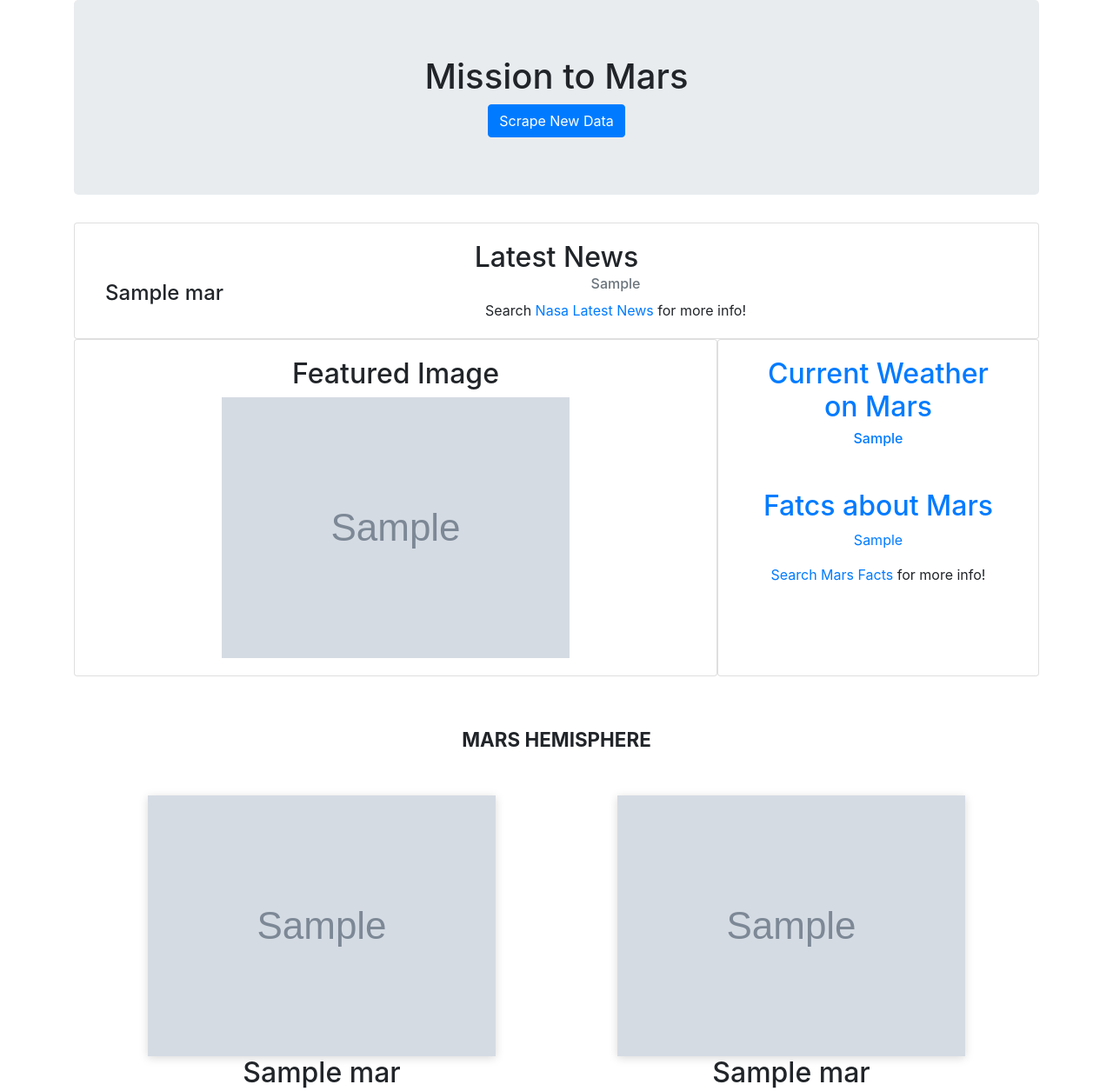
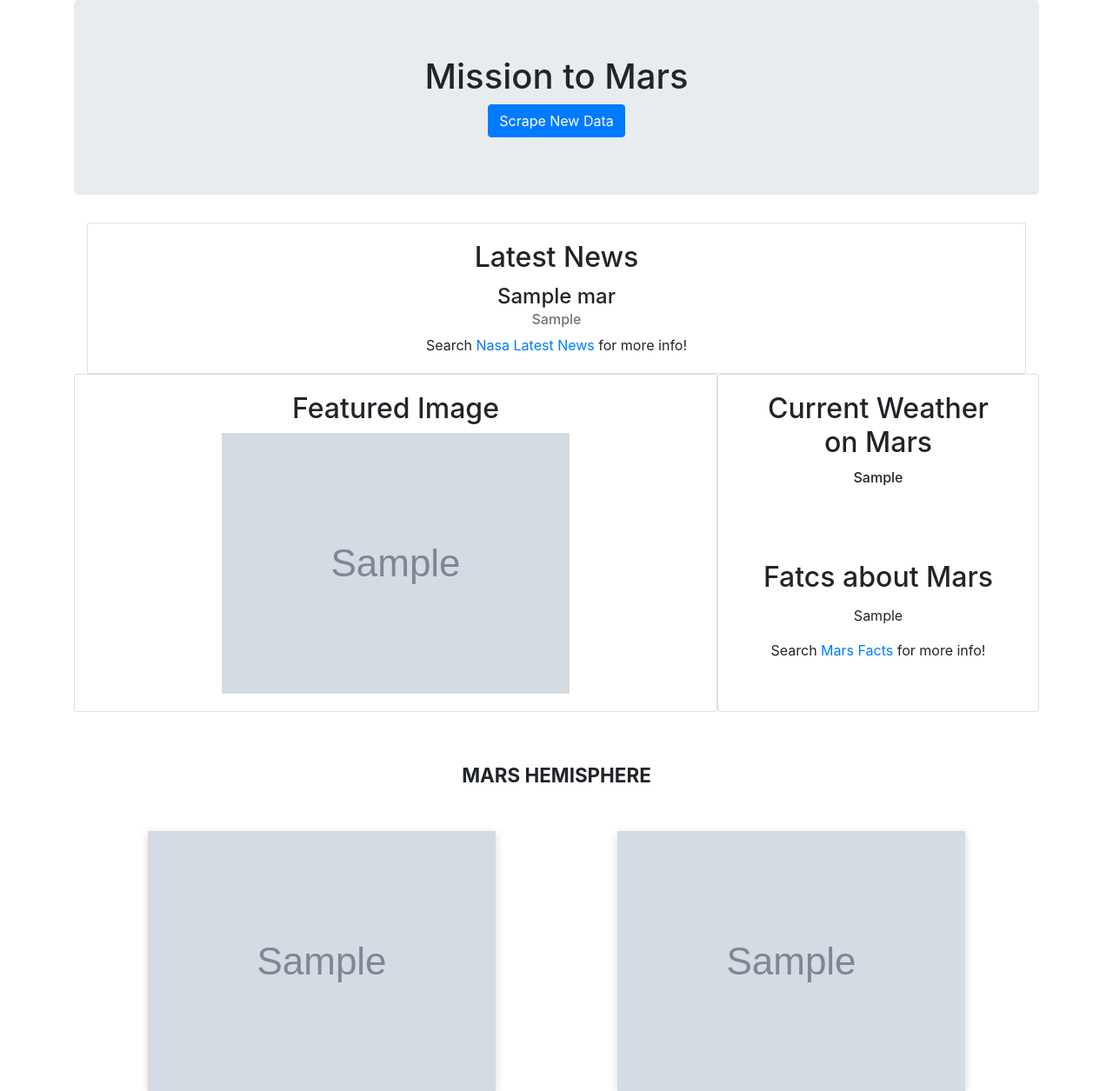
Before and after one commit to cheikhsidi/MarsData-Scraping, a Flask app: page / in a window 1280 px wide. Shown: the top 1255 px of the page at 87% size. Run offline with Flask 2, Linux system fonts and the light colour scheme; grey boxes marked "Sample" are stand-in pictures; a database or web service that is not in the repository returns one stand-in record (values such as "Sample title"); some libraries are stand-ins or nearby versions.

Commit message:
cleaned code

```diff
--- a/Missions_to_Mars/app.py
+++ b/Missions_to_Mars/app.py
@@ -34,8 +34,5 @@
     # Return template and data
     return render_template("index.html", Mars_data=Mars_data)
 
-
-
-
 if __name__ == "__main__":
     app.run(debug=True)
--- a/Missions_to_Mars/static/style.css
+++ b/Missions_to_Mars/static/style.css
@@ -23,9 +23,16 @@
     transition: 0.4s;
 }
 
-.card-title {
+
+/* .card-title,
+.card-text {
     float: left;
-}
+} */
+
+
+/* .card-body {
+    float: left;
+} */
 
 .gallery-block.grid-gallery .item {
     margin-bottom: 20px;
--- a/Missions_to_Mars/templates/index.html
+++ b/Missions_to_Mars/templates/index.html
@@ -17,13 +17,14 @@
         <div>
             <div class="container">
                 <div class="row d-flex">
-                    <div class="col-lg-12 card">
-
-                        <div class="card-body">
-                            <h2>Latest News</h2>
-                            <h4 class="card-title ">{{ Mars_data.news_title }}</h4>
-                            <h6 class="card-subtitle mb-2 text-muted">{{ Mars_data.news_paragraph }}</h6>
-                            <p class="card-text">Search <a href="https://mars.nasa.gov/news">Nasa Latest News</a> for more info!</p>
+                    <div class="col-lg-12">
+                        <div class="card">
+                            <div class="card-body">
+                                <h2 class="card-title">Latest News</h2>
+                                <h4 class="card-text">{{ Mars_data.news_title }}</h4>
+                                <h6 class="card-subtitle mb-2 text-muted">{{ Mars_data.news_paragraph }}</h6>
+                                <p class="card-text">Search <a href="https://mars.nasa.gov/news">Nasa Latest News</a> for more info!</p>
+                            </div>
                         </div>
                     </div>
                 </div>
@@ -32,7 +33,7 @@
                         <div class="card-body">
                             <h2>Featured Image</h2>
                             <a class="lightbox" href="../img/featured_image.jpg">
-                                <img class="img-fluid image scale-on-hover" src={{Mars_data.featured_image}}>
+                                <img class="img-fluid image scale-on-hover" src={{Mars_data.featured_image}}></a>
                         </div>
                     </div>
                     <div class="col-4 card">
@@ -47,7 +48,7 @@
                             </h4>
 
                             <table class="table table-sm table-striped table-bordered table-responsive-lg">
-                                {{Mars_data.mars_facts}}
+                                {{Mars_data.mars_facts | safe}}
                             </table>
                             <p class="card-text">Search <a href="https://space-facts.com/mars/">Mars Facts</a> for more info!</p>
                         </div>
```
